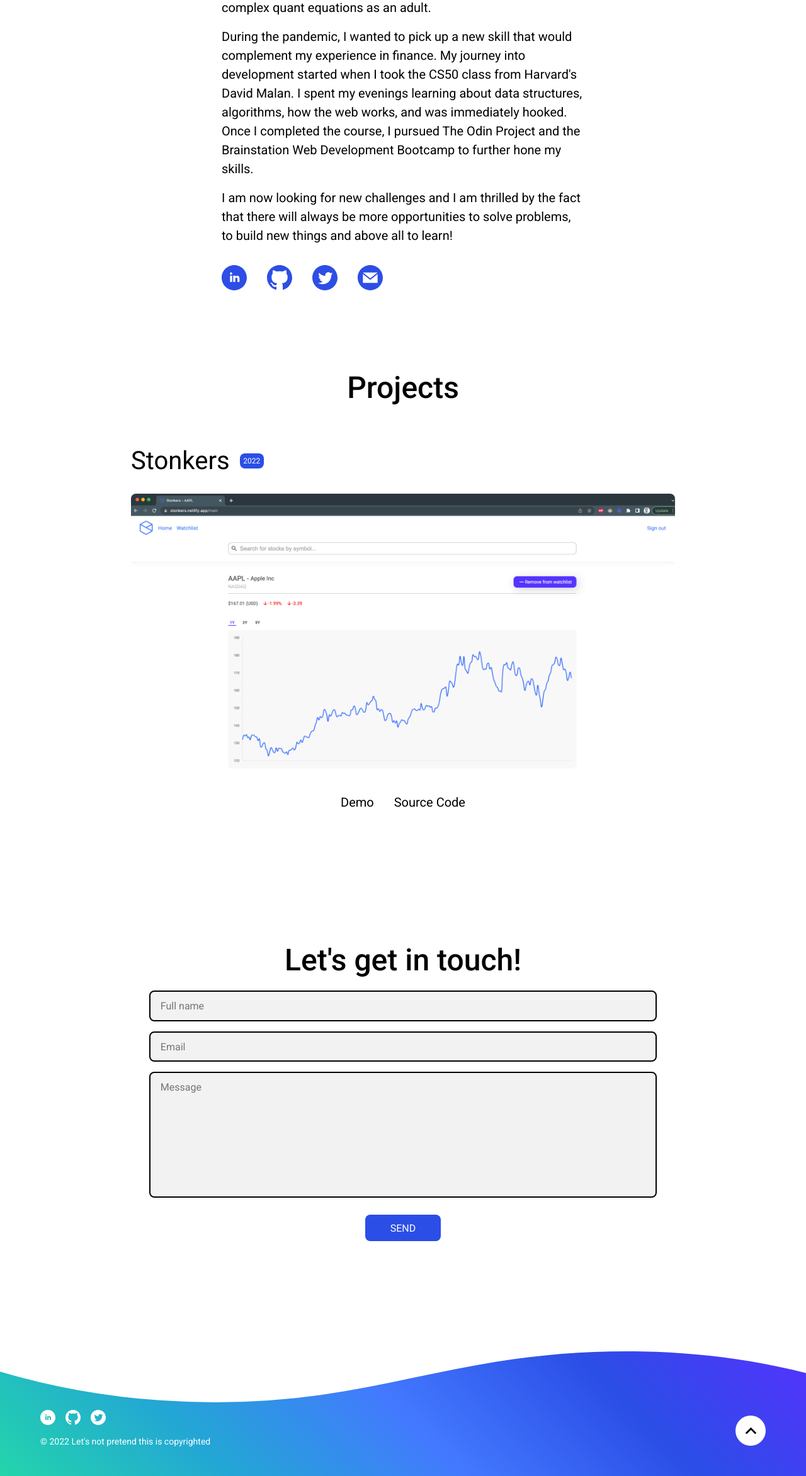
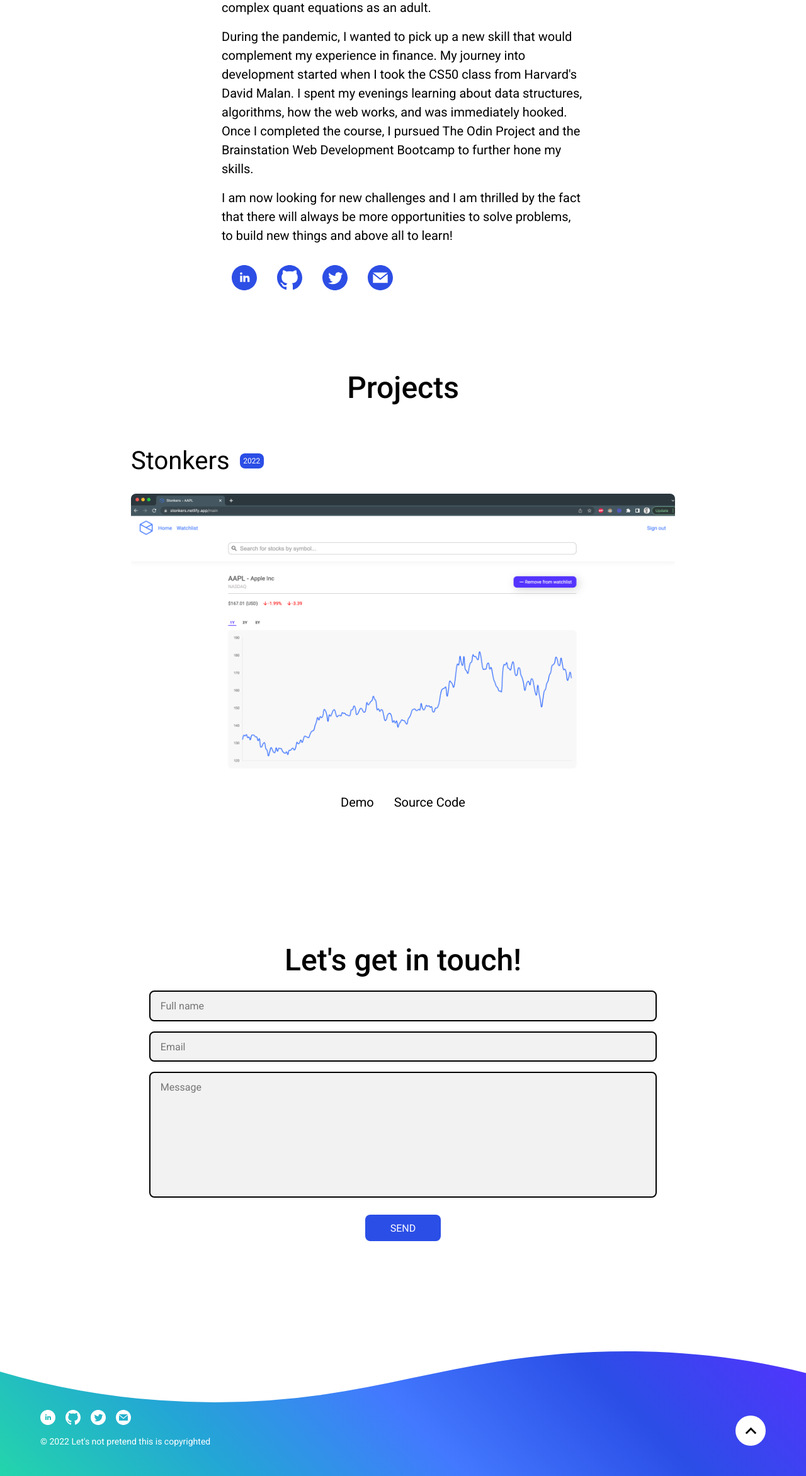
Before and after one commit to SimonMilord/My_Portfolio, a React (Create React App) app: page / in a window 1280 px wide. Shown: the part 1184-3528 px from the top of the page at 63% size. Built offline with nearby package versions, Linux system fonts and the light colour scheme.

Commit message:
added link to email icon and email icon to the footer

```diff
--- a/src/components/About/about.jsx
+++ b/src/components/About/about.jsx
@@ -1,6 +1,5 @@
 import React from "react";
 import { Link } from "react-router-dom";
-import { Link as ScrollLink } from "react-scroll";
 import "./about.scss";
 import LinkedIn from "../../assets/icons/linkedin.svg";
 import Github from "../../assets/icons/github.svg";
@@ -55,14 +54,9 @@ export default function About(props) {
                 alt="twitter logo"
               ></img>
             </Link>
-            <ScrollLink
-              activeClass="active"
-              to="contact"
-              smooth={true}
-              className="infoCard__link"
-            >
+            <a href="mailto:simon.milord@gmail.com" className="infoCard__link">
               <img className="infoCard__img" src={Email} alt="email logo"></img>
-            </ScrollLink>
+            </a>
           </div>
         </div>
       </div>
--- a/src/components/About/about.scss
+++ b/src/components/About/about.scss
@@ -41,8 +41,8 @@
         }
       }
       &__links {
-        margin: 2rem;
-        @include display-flex(row, space-evenly, center);
+        margin: 2rem 0rem;
+        @include display-flex(row, center, center);
         @include tablet {
           @include display-flex(row, flex-start, center);
           margin: 2rem 0rem 0rem 0rem;
@@ -51,7 +51,7 @@
       &__link {
         border-radius: 50%;
         @include display-flex(row, center, center);
-        margin-right: 2rem;
+        margin: 0rem 1rem;
         &:hover {
           cursor: pointer;
           filter: invert(29%) sepia(89%) saturate(7288%) hue-rotate(250deg)
--- a/src/components/Footer/footer.jsx
+++ b/src/components/Footer/footer.jsx
@@ -6,6 +6,7 @@ import { Link } from "react-router-dom";
 import LinkedIn from "../../assets/icons/linkedin.svg";
 import Github from "../../assets/icons/github.svg";
 import Twitter from "../../assets/icons/twitter.svg";
+import Email from "../../assets/icons/email.svg";
 const currentYear = new Date().getFullYear();
 
 export default function Footer(props) {
@@ -26,6 +27,9 @@ export default function Footer(props) {
           <Link to="/twitter" className="footer__link">
             <img className="footer__img" src={Twitter} alt="twitter logo"></img>
           </Link>
+          <a href="mailto:simon.milord@gmail.com" className="footer__link">
+            <img className="footer__img" src={Email} alt="email icon"></img>
+          </a>
         </div>
         <span className="footer__copyright">
           &copy; {currentYear} Let's not pretend this is copyrighted
```
